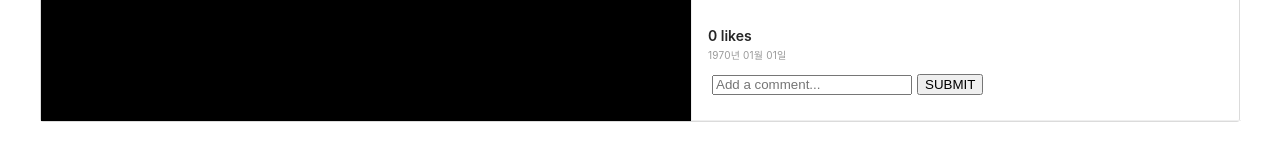
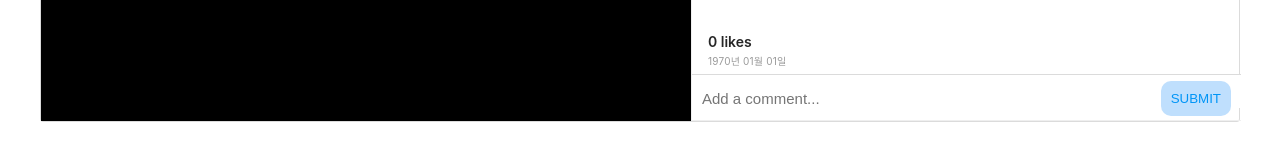
Before and after one commit to dkstjdwns114/Instagram_Clone, a React (Create React App) app in the folder frontend/: page /p/1 in a window 1280 px wide. Shown: the part 710-870 px from the top of the page. Built offline with nearby package versions, Linux system fonts and the light colour scheme; no server answers; grey boxes are pictures that could not be loaded.

Commit message:
게시물 상세페이지 댓글작성 UI 수정

```diff
--- a/frontend/src/components/PostDetail/PostDetailView.js
+++ b/frontend/src/components/PostDetail/PostDetailView.js
@@ -6,13 +6,22 @@ const PostDetailView = (props) => {
   const [commentareaElRef, setCommenttextElRef] = useState(null);
   const [token, setAccessToken] = useState(null);
   const [comments, setComments] = useState([]);
+  const [isActiveCommentBtn, setIsActiveCommentBtn] = useState(false);
 
   useEffect(() => {
     let access_token = localStorage.getItem("access_token");
     setAccessToken(access_token);
     setComments(props.comments);
     setCommenttextElRef(React.createRef());
-  }, []);
+  }, [props]);
+
+  const commentInputChangeHandler = () => {
+    if (commentareaElRef.current.value !== "") {
+      setIsActiveCommentBtn(true);
+    } else {
+      setIsActiveCommentBtn(false);
+    }
+  };
 
   const commentMediaHandler = (e) => {
     e.preventDefault();
@@ -182,17 +191,36 @@ const PostDetailView = (props) => {
           <div className="social-date">
             <time>{props.convertTime(props.date)}</time>
           </div>
-          <div className="comment-add">
-            <form onSubmit={commentMediaHandler}>
+          <form
+            onSubmit={commentMediaHandler}
+            className="postdetail_comments_form"
+          >
+            <div className="input_box">
               <input
                 type="text"
                 id="commentarea"
                 placeholder="Add a comment..."
                 ref={commentareaElRef}
+                onChange={commentInputChangeHandler}
               />
-              <input type="submit" className="btn" value="SUBMIT" />
-            </form>
-          </div>
+            </div>
+            <div className="button_box">
+              {isActiveCommentBtn ? (
+                <input
+                  type="submit"
+                  className="active-comment-btn"
+                  value="SUBMIT"
+                />
+              ) : (
+                <input
+                  type="submit"
+                  className="disabled-comment-btn"
+                  value="SUBMIT"
+                  disabled="disabled"
+                />
+              )}
+            </div>
+          </form>
         </div>
       </div>
     </article>
--- a/frontend/src/pages/css/PostDetail.css
+++ b/frontend/src/pages/css/PostDetail.css
@@ -145,6 +145,7 @@
   flex: 0 0 auto;
   flex-flow: column nowrap;
   padding: 0px 0px 0px 16px;
+  /* padding-bottom: 30px; */
 }
 .social-right-col .social-date time {
   color: #999999;
@@ -256,13 +257,53 @@
   user-select: none;
 }
 
-.comment-add {
-  margin-top: 10px;
-  padding-left: 20px;
+.postdetail_comments_form {
+  position: relative;
+  height: 25px;
 }
 
-#commentarea {
-  width: 200px;
-  height: 20px;
-  margin-right: 5px;
+.postdetail_comments_form .input_box {
+  position: relative;
+  width: 100%;
 }
+.postdetail_comments_form .input_box input {
+  position: relative;
+  margin-top: 4px;
+  padding-top: 15px;
+  width: 100%;
+  height: 100%;
+  padding-left: 10px;
+  box-sizing: border-box;
+  border: 1px solid #dbdbdb;
+  border-left: none;
+  border-right: none;
+  border-bottom: none;
+  font-size: 15px;
+  outline: none;
+}
+
+.postdetail_comments_form .button_box {
+  position: absolute;
+  right: 10px;
+  top: 11px;
+}
+
+.postdetail_comments_form .button_box .active-comment-btn {
+  border: none;
+  padding: 10px;
+  border-radius: 10px;
+  background-color: #0095f6;
+  color: white;
+}
+
+.postdetail_comments_form .button_box .disabled-comment-btn {
+  border: none;
+  padding: 10px;
+  border-radius: 10px;
+  background-color: #bfdffd;
+  color: #0095f6;
+}
+
+.postdetail_comments_form .button_box .active-comment-btn:hover {
+  cursor: pointer;
+}
```
